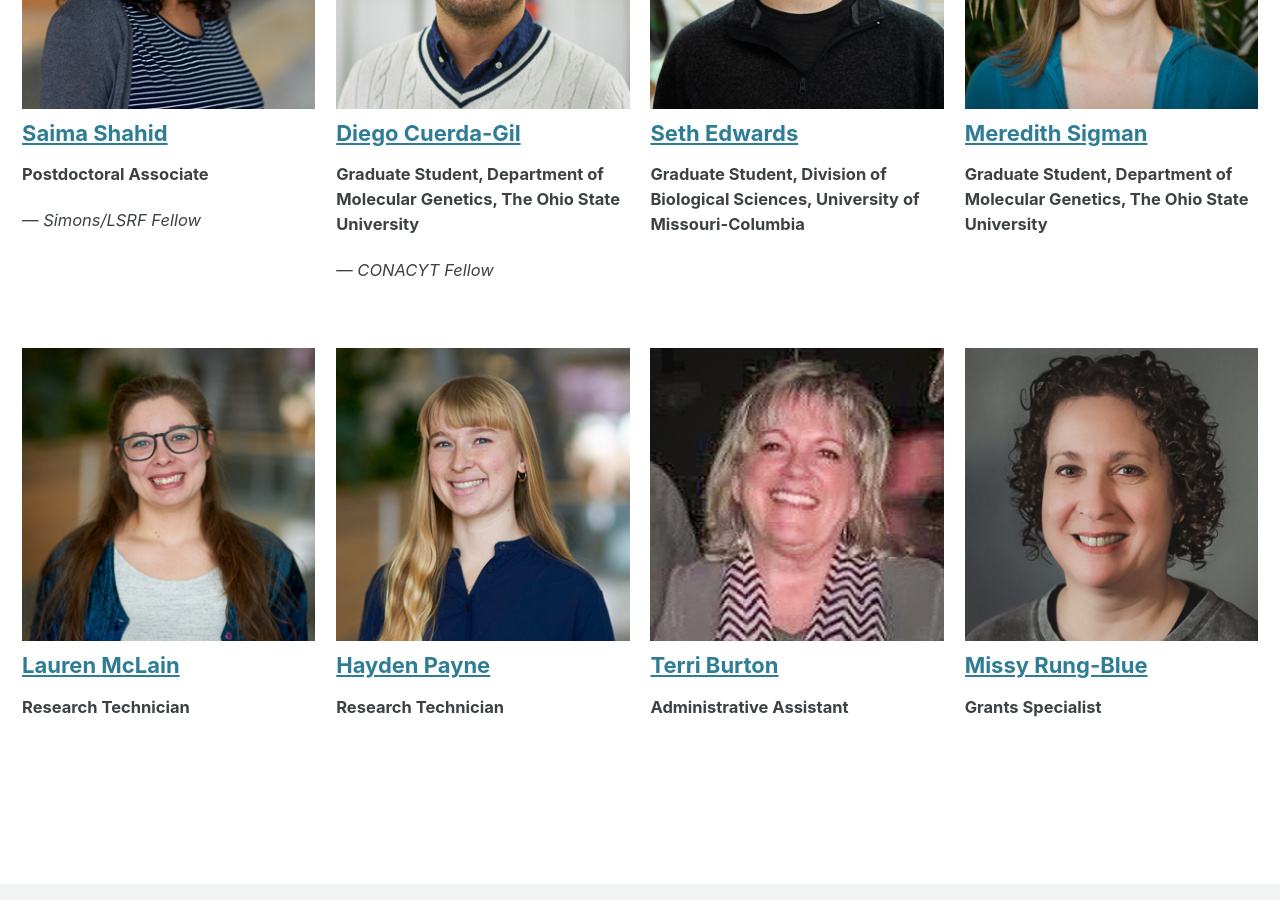
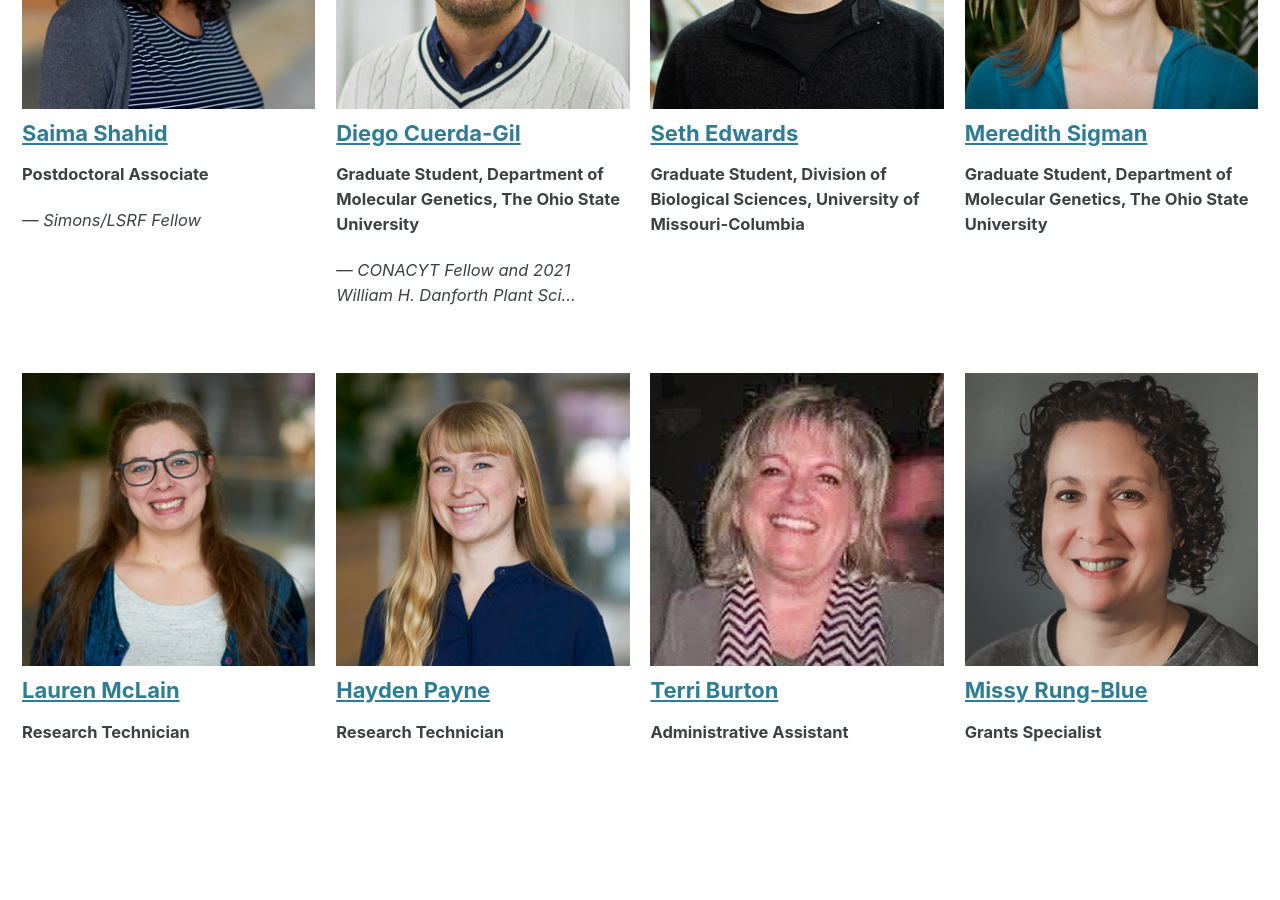
Before and after one commit to SlotkinLab/slotkinlab.github.io, a Jekyll site: the page built from _pages/people.md, in a window 1280 px wide and 900 px high, scrolled down 1163 px. Built offline with Jekyll 4.4.1, drawn with Linux system fonts in a browser that asks for light colours; cached includes are drawn as plain includes; nearby versions of some CDN libraries.

Commit message:
Update 2-cuerdagil-diego.md

```diff
--- a/_people/2-cuerdagil-diego.md
+++ b/_people/2-cuerdagil-diego.md
@@ -4,7 +4,7 @@ title: "Diego Cuerda-Gil"
 author: Diego Cuerda-Gil
 jobtitle: Graduate Student, Department of Molecular Genetics, The Ohio State University
 bio:
-excerpt: "CONACYT Fellow"
+excerpt: "CONACYT Fellow and 2021 William H. Danforth Plant Science Scholar"
 author_profile: true
 header:
   teaser: /assets/images/people/DCG-3.jpg
```
